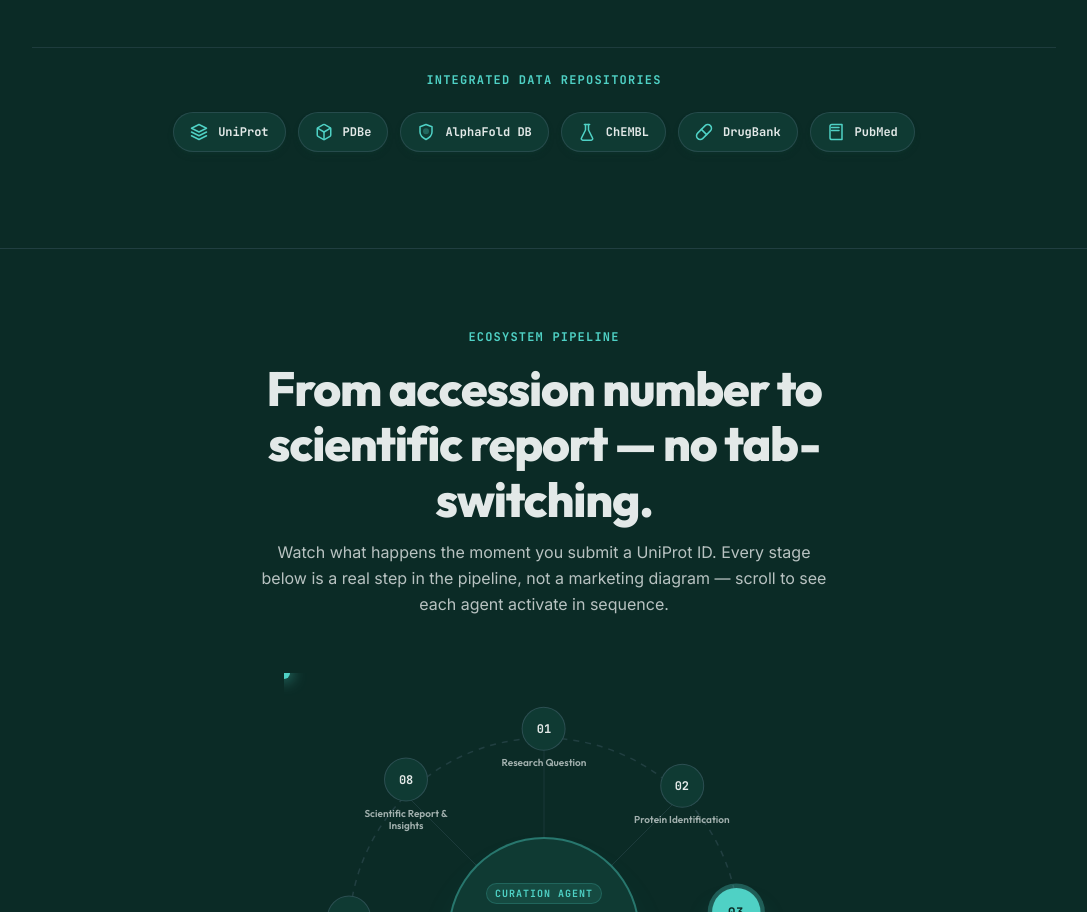
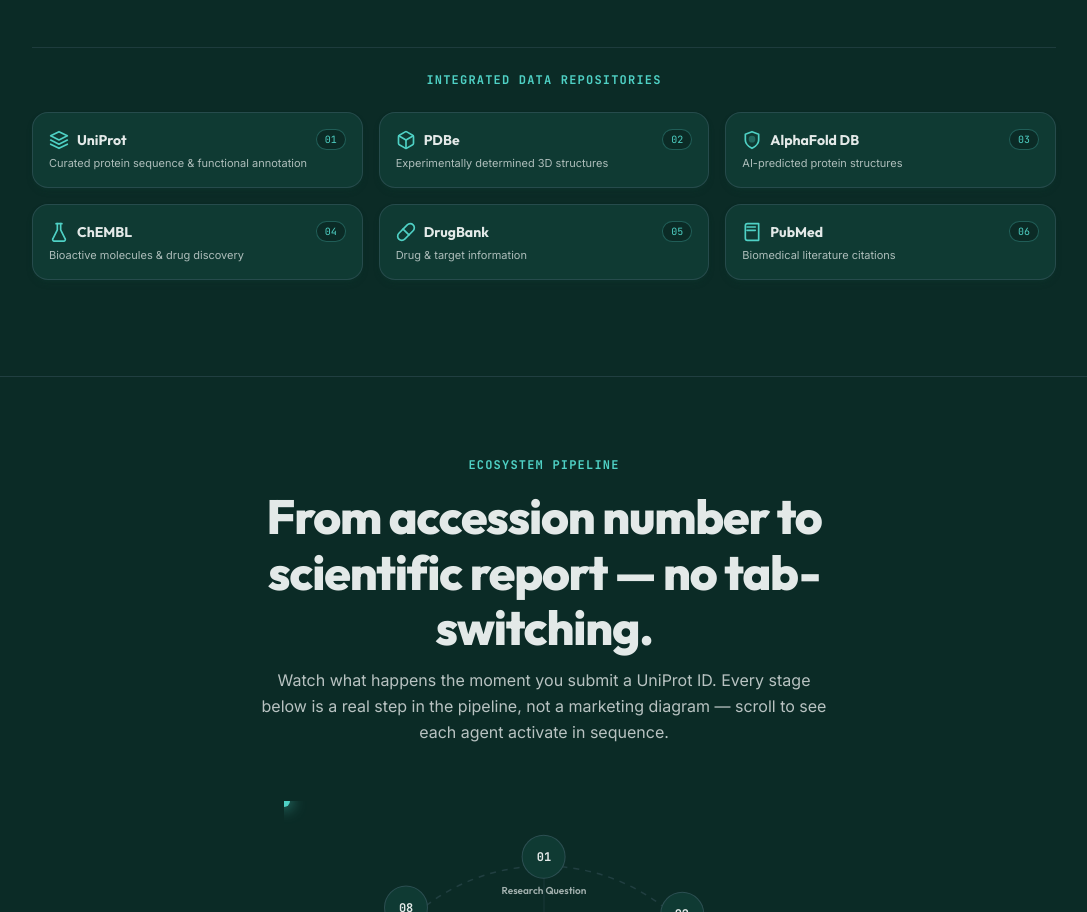
Before and after one commit to ZareenFatima-tech/UniProt-Xplore-frontend, a Next.js app: page / in a window 1280 px wide. Shown: the part 1803-2715 px from the top of the page, without its empty margins (96-1183 px from the left). Built offline with nearby package versions, Linux system fonts and the light colour scheme.

Commit message:
Add crisp 1-line brief descriptions directly beneath database names inside compact buttons

```diff
--- a/src/components/landing/WhyDifferentSection.tsx
+++ b/src/components/landing/WhyDifferentSection.tsx
@@ -5,7 +5,9 @@ import SectionHeader from '../ui/SectionHeader';
 
 export interface DatabaseButton {
   id: string;
+  num: string;
   name: string;
+  desc: string;
   href: string;
   ariaLabel: string;
   svgIcon: React.ReactNode;
@@ -14,22 +16,26 @@ export interface DatabaseButton {
 export const databaseButtons: DatabaseButton[] = [
   {
     id: 'uniprot',
+    num: '01',
     name: 'UniProt',
+    desc: 'Curated protein sequence & functional annotation',
     href: 'https://www.uniprot.org',
     ariaLabel: 'Open UniProt website in a new tab',
     svgIcon: (
-      <svg width="18" height="18" viewBox="0 0 24 24" fill="none" stroke="currentColor" strokeWidth="2" strokeLinecap="round" strokeLinejoin="round">
+      <svg width="20" height="20" viewBox="0 0 24 24" fill="none" stroke="currentColor" strokeWidth="2" strokeLinecap="round" strokeLinejoin="round">
         <path d="M12 2L2 7l10 5 10-5-10-5zM2 17l10 5 10-5M2 12l10 5 10-5" />
       </svg>
     )
   },
   {
     id: 'pdbe',
+    num: '02',
     name: 'PDBe',
+    desc: 'Experimentally determined 3D structures',
     href: 'https://www.ebi.ac.uk/pdbe/',
     ariaLabel: 'Open Protein Data Bank in Europe website in a new tab',
     svgIcon: (
-      <svg width="18" height="18" viewBox="0 0 24 24" fill="none" stroke="currentColor" strokeWidth="2" strokeLinecap="round" strokeLinejoin="round">
+      <svg width="20" height="20" viewBox="0 0 24 24" fill="none" stroke="currentColor" strokeWidth="2" strokeLinecap="round" strokeLinejoin="round">
         <path d="M21 16V8a2 2 0 0 0-1-1.73l-7-4a2 2 0 0 0-2 0l-7 4A2 2 0 0 0 3 8v8a2 2 0 0 0 1 1.73l7 4a2 2 0 0 0 2 0l7-4A2 2 0 0 0 21 16z" />
         <polyline points="3.27 6.96 12 12.01 20.73 6.96" />
         <line x1="12" y1="22.08" x2="12" y2="12" />
@@ -38,11 +44,13 @@ export const databaseButtons: DatabaseButton[] = [
   },
   {
     id: 'alphafold',
+    num: '03',
     name: 'AlphaFold DB',
+    desc: 'AI-predicted protein structures',
     href: 'https://alphafold.ebi.ac.uk',
     ariaLabel: 'Open AlphaFold Protein Structure Database in a new tab',
     svgIcon: (
-      <svg width="18" height="18" viewBox="0 0 24 24" fill="none" stroke="currentColor" strokeWidth="2" strokeLinecap="round" strokeLinejoin="round">
+      <svg width="20" height="20" viewBox="0 0 24 24" fill="none" stroke="currentColor" strokeWidth="2" strokeLinecap="round" strokeLinejoin="round">
         <path d="M12 22s8-4 8-10V5l-8-3-8 3v7c0 6 8 10 8 10z" />
         <circle cx="12" cy="11" r="3" fill="currentColor" opacity="0.3" />
       </svg>
@@ -50,11 +58,13 @@ export const databaseButtons: DatabaseButton[] = [
   },
   {
     id: 'chembl',
+    num: '04',
     name: 'ChEMBL',
+    desc: 'Bioactive molecules & drug discovery',
     href: 'https://www.ebi.ac.uk/chembl/',
     ariaLabel: 'Open ChEMBL website in a new tab',
     svgIcon: (
-      <svg width="18" height="18" viewBox="0 0 24 24" fill="none" stroke="currentColor" strokeWidth="2" strokeLinecap="round" strokeLinejoin="round">
+      <svg width="20" height="20" viewBox="0 0 24 24" fill="none" stroke="currentColor" strokeWidth="2" strokeLinecap="round" strokeLinejoin="round">
         <path d="M10 2v7.31L4.75 19.9A2 2 0 0 0 6.5 23h11a2 2 0 0 0 1.75-3.1L14 9.31V2" />
         <line x1="8.5" y1="2" x2="15.5" y2="2" />
       </svg>
@@ -62,11 +72,13 @@ export const databaseButtons: DatabaseButton[] = [
   },
   {
     id: 'drugbank',
+    num: '05',
     name: 'DrugBank',
+    desc: 'Drug & target information',
     href: 'https://go.drugbank.com',
     ariaLabel: 'Open DrugBank website in a new tab',
     svgIcon: (
-      <svg width="18" height="18" viewBox="0 0 24 24" fill="none" stroke="currentColor" strokeWidth="2" strokeLinecap="round" strokeLinejoin="round">
+      <svg width="20" height="20" viewBox="0 0 24 24" fill="none" stroke="currentColor" strokeWidth="2" strokeLinecap="round" strokeLinejoin="round">
         <path d="m10.5 20.5 10-10a4.95 4.95 0 1 0-7-7l-10 10a4.95 4.95 0 1 0 7 7Z" />
         <line x1="8.5" y1="8.5" x2="15.5" y2="15.5" />
       </svg>
@@ -74,11 +86,13 @@ export const databaseButtons: DatabaseButton[] = [
   },
   {
     id: 'pubmed',
+    num: '06',
     name: 'PubMed',
+    desc: 'Biomedical literature citations',
     href: 'https://pubmed.ncbi.nlm.nih.gov',
     ariaLabel: 'Open PubMed literature database in a new tab',
     svgIcon: (
-      <svg width="18" height="18" viewBox="0 0 24 24" fill="none" stroke="currentColor" strokeWidth="2" strokeLinecap="round" strokeLinejoin="round">
+      <svg width="20" height="20" viewBox="0 0 24 24" fill="none" stroke="currentColor" strokeWidth="2" strokeLinecap="round" strokeLinejoin="round">
         <path d="M4 19.5v-15A2.5 2.5 0 0 1 6.5 2H20v20H6.5a2.5 2.5 0 0 1-2.5-2.5z" />
         <path d="M6 6h10" />
         <path d="M6 10h10" />
@@ -105,14 +119,14 @@ export const WhyDifferentSection: React.FC = () => {
           </p>
         </div>
 
-        {/* Trusted Databases Section (6 Small UI/UX Buttons Strictly Aligned in Sequence) */}
+        {/* Trusted Databases Section Header */}
         <div className="flex flex-col items-center gap-4 pt-6 border-t border-[#4A6572]/30 text-center w-full">
           <span className="text-xs font-mono uppercase tracking-widest text-[#4FD1C5] font-bold">
             INTEGRATED DATA REPOSITORIES
           </span>
 
-          {/* 6 Compact Buttons Aligned in Sequence (No public text URLs shown) */}
-          <div className="flex flex-wrap items-center justify-center gap-3 mt-2 w-full">
+          {/* 6 Concise Database Buttons (Name + 1-Line Description Beneath, No Public Raw URLs) */}
+          <div className="grid grid-cols-1 sm:grid-cols-2 lg:grid-cols-3 gap-4 mt-2 w-full">
             {databaseButtons.map((btn) => (
               <a
                 key={btn.id}
@@ -120,12 +134,26 @@ export const WhyDifferentSection: React.FC = () => {
                 target="_blank"
                 rel="noopener noreferrer"
                 aria-label={btn.ariaLabel}
-                className="px-4 py-2.5 rounded-full bg-[#0F3A33] border border-[#4A6572]/40 hover:border-[#4FD1C5] hover:bg-[#0B2B26] text-[#E3E9E8] hover:text-[#4FD1C5] transition-all duration-200 focus:outline-none focus:ring-2 focus:ring-[#4FD1C5] text-xs font-mono font-bold flex items-center gap-2.5 group shadow-md shadow-[#0F3A33]/30 min-h-[40px] cursor-pointer shrink-0"
+                className="p-4 rounded-2xl bg-[#0F3A33] border border-[#4A6572]/40 hover:border-[#4FD1C5] hover:bg-[#0B2B26] text-[#E3E9E8] transition-all duration-200 focus:outline-none focus:ring-2 focus:ring-[#4FD1C5] flex flex-col gap-1.5 group text-left shadow-md shadow-[#0F3A33]/30 min-h-[76px] cursor-pointer"
               >
-                <span className="text-[#4FD1C5] group-hover:scale-110 transition-transform">
-                  {btn.svgIcon}
-                </span>
-                <span>{btn.name}</span>
+                <div className="flex items-center justify-between gap-2">
+                  <div className="flex items-center gap-2">
+                    <span className="text-[#4FD1C5] group-hover:scale-110 transition-transform">
+                      {btn.svgIcon}
+                    </span>
+                    <span className="font-display font-bold text-sm text-[#E3E9E8] group-hover:text-[#4FD1C5] transition-colors">
+                      {btn.name}
+                    </span>
+                  </div>
+                  <span className="text-[10px] font-mono text-[#4FD1C5] bg-[#0B2B26] px-2 py-0.5 rounded-full border border-[#4FD1C5]/30">
+                    {btn.num}
+                  </span>
+                </div>
+
+                {/* 1-Line Brief Description Directly Beneath Name */}
+                <p className="text-[11px] text-[#E3E9E8]/75 font-sans leading-snug truncate">
+                  {btn.desc}
+                </p>
               </a>
             ))}
           </div>
```
